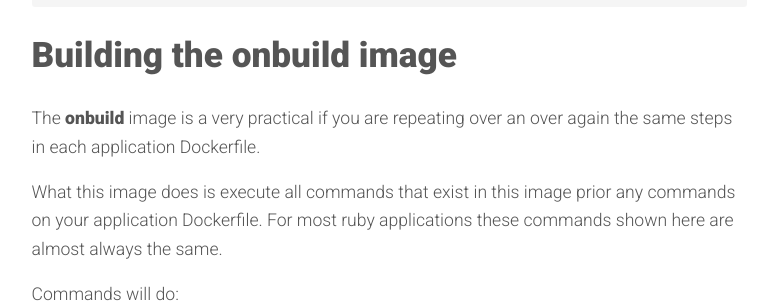
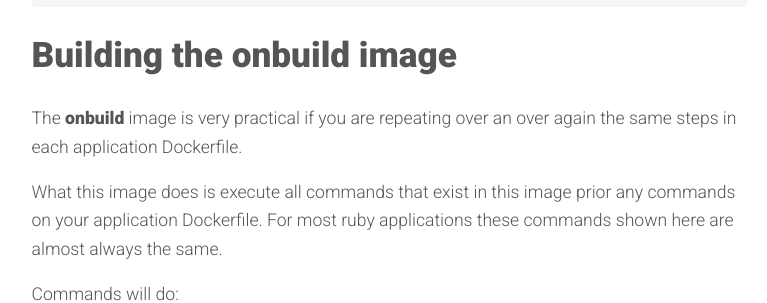
Before and after one commit to albertogg/albertogg.github.com, a Jekyll site: the page built from _posts/2015-07-18-dockerfile-for-ruby-applications.md, in a window 1280 px wide and 900 px high, scrolled down 3338 px. Shown: the part 152-455 px from the top of the window, without its empty margins (251-1018 px from the left). Built offline with Jekyll 4.4.1, drawn with Linux system fonts in a browser that asks for light colours; nearby versions of some CDN libraries; Markdown is read by kramdown in place of the engine named in the settings; comment, search, counter and statistics services are not loaded.

Commit message:
Fix a small typo

```diff
--- a/_posts/2015-07-18-dockerfile-for-ruby-applications.md
+++ b/_posts/2015-07-18-dockerfile-for-ruby-applications.md
@@ -132,8 +132,8 @@ docker build -t ruby:2.2.2 .
 
 ## Building the onbuild image
 
-The **onbuild** image is a very practical if you are repeating over an over
-again the same steps in each application Dockerfile.
+The **onbuild** image is very practical if you are repeating over an over again
+the same steps in each application Dockerfile.
 
 What this image does is execute all commands that exist in this image prior any
 commands on your application Dockerfile. For most ruby applications these
```
